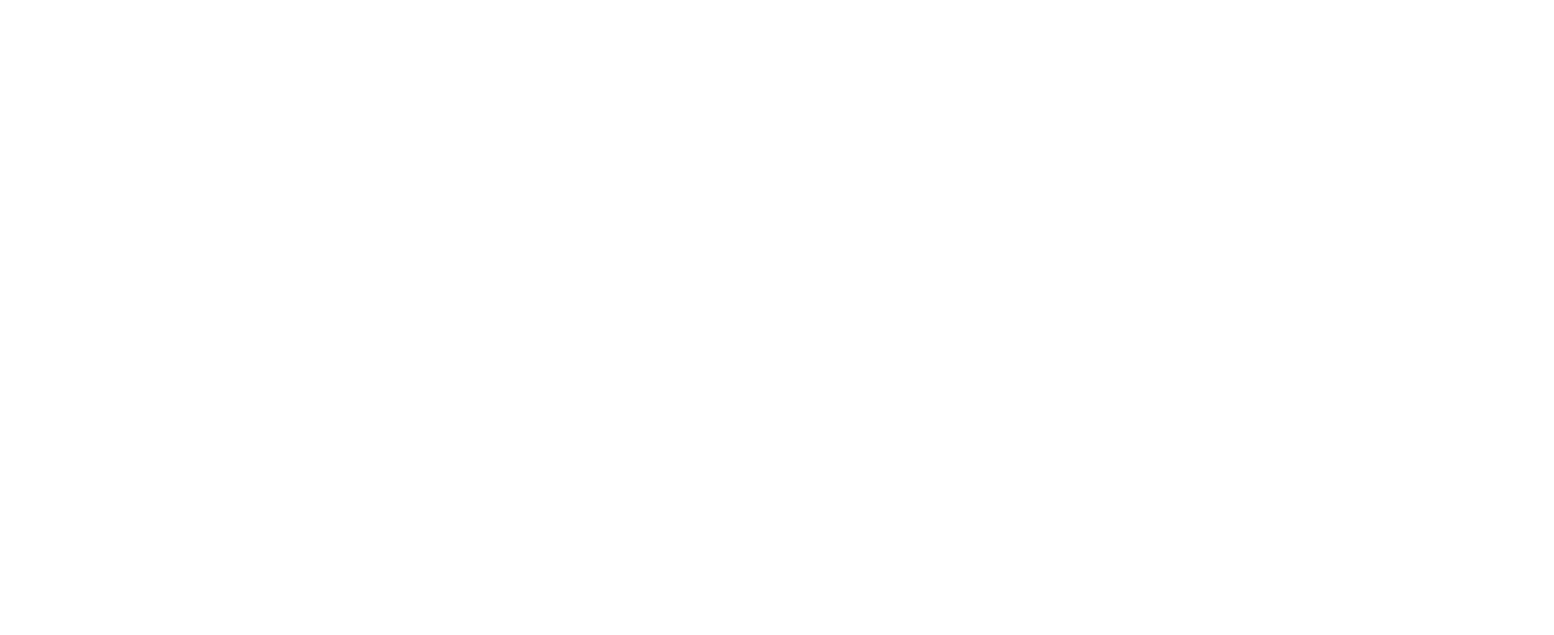
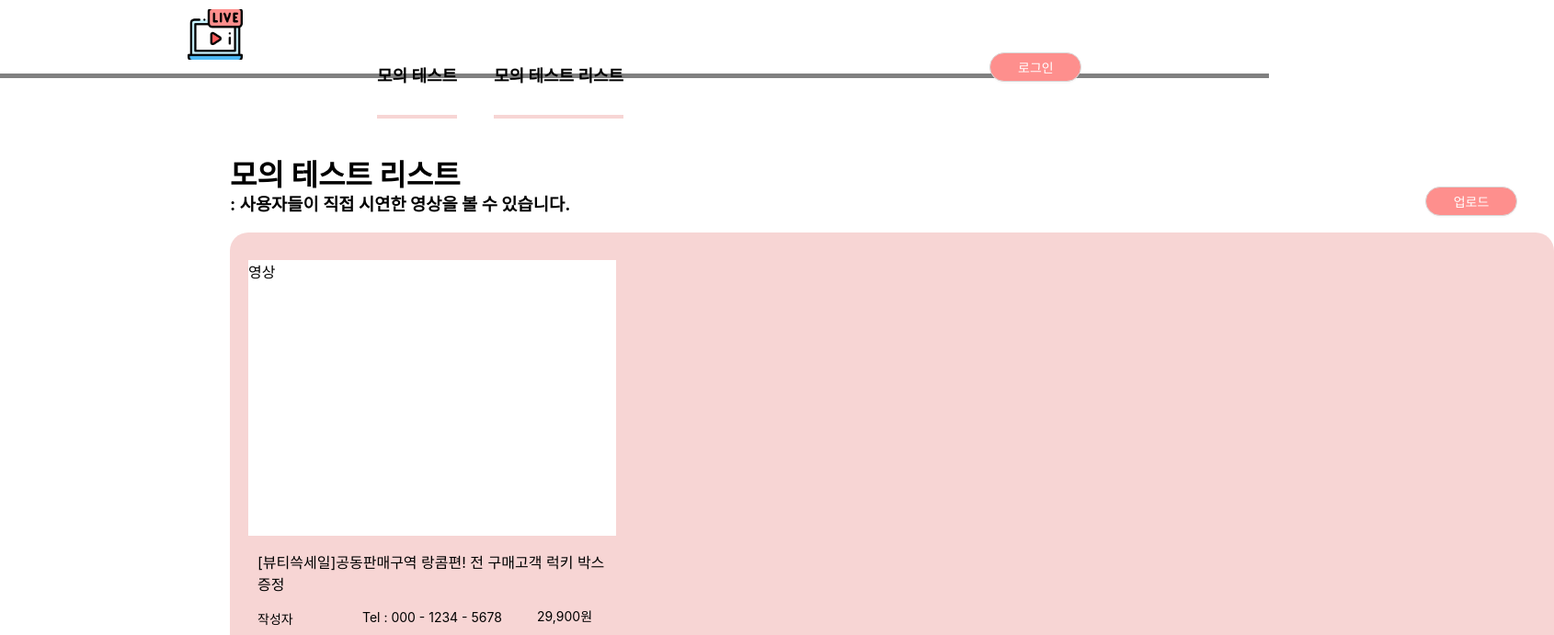
Before and after one commit to han-dae/LearningFront, a React (Create React App) app: page /testlist in a window 1280 px wide. Before the commit this address had no page. Shown: the top 691 px of the page at 92% size, 1690 px wide, since content can reach past the window. Built offline with nearby package versions, Linux system fonts and the light colour scheme.

Commit message:
0126update3

```diff
--- a/src/component/pageComponent/Header.jsx
+++ b/src/component/pageComponent/Header.jsx
@@ -15,21 +15,32 @@
           zIndex: 1,
           width: "100%",
           height: "70px",
-          paddingTop : "10px",
-          borderBottom : "5px gray solid"
+          paddingTop: "10px",
+          borderBottom: "5px gray solid",
         }}
       >
-        <Link to={"/"}> <div style={{ backgroundImage: `url(${Logo})`,
-                backgroundSize: "60px", backgroundRepeat: 'no-repeat', display :"inline-block",width:"70px",height: "55px", marginLeft :"12%"}}>
-
-                  </div></Link>
-
-
-
-        <div style={{position : "relative", right :"0px"}}><Logininfo></Logininfo></div>
-
+        <Link to={"/"}>
+          {" "}
+          <div
+            style={{
+              backgroundImage: `url(${Logo})`,
+              backgroundSize: "60px",
+              backgroundRepeat: "no-repeat",
+              display: "inline-block",
+              width: "70px",
+              height: "55px",
+              marginLeft: "12%",
+            }}
+          ></div>
+        </Link>
+        <div style={{ marginLeft :"340px",marginTop : "-50px",width: "50%", height: "80%" }} className="categoryList">
+          <Link to={"/test"} style={{color :"black"}}><div style={{display :"inline-block", margin : "10px 20px 10px 20px" ,borderBottom : "4px solid #F7D5D4",fontSize :"18px" ,fontWeight :"bold",paddingBottom : "10px"}}>모의 테스트</div></Link>
+          <Link to={"/testlist"} style={{color :"black"}}><div style={{display :"inline-block",margin : "10px 20px 10px 20px", borderBottom : "4px solid #F7D5D4",paddingBottom : "10px",fontSize :"18px" ,fontWeight :"bold"}}>모의 테스트 리스트</div></Link>
+        </div>
+        <div style={{ position: "relative", right: "0px" }}>
+          <Logininfo></Logininfo>
+        </div>
       </Header>
-
     </>
   );
 }
--- a/src/component/pageComponent/Join.jsx
+++ b/src/component/pageComponent/Join.jsx
@@ -5,6 +5,7 @@
 import Background from "./Background";
 import MainHeader from "./Header";
 import styles from "./Login.css";
+import { Button } from "antd";
 class Join extends Component {
   constructor(props) {
     super(props);
@@ -80,7 +81,7 @@
                   <td>
                     <input
                       type="text"
-                      placeholder="이름 입력"
+                      placeholder="아이디 입력"
                       name="user_id"
                       value={this.state.user_id}
                       onChange={this.onChange}
@@ -147,8 +148,8 @@
               </div>
             </table>
 
-            <button className="btn_login" onClick={this.saveUser}>Save</button>
-            <a href="/Login">로그인</a> 페이지로 돌아가기
+            <Button className="btn_login" onClick={this.saveUser} style={{ borderRadius: "20px", width: "100px", float: "right", marginRight: "30px",marginTop :"10px", backgroundColor: "#FE8F8D", color: "white" }}>Save</Button>
+            <p style={{fontSize :"14px"}}><a href="/Login">로그인</a> 페이지로 돌아가기</p>
           </form>
         </div>
         </div>
--- a/src/component/pageComponent/Login.jsx
+++ b/src/component/pageComponent/Login.jsx
@@ -66,7 +66,7 @@
                 <label className="label" style={{marginRight :"75px" ,padding :"5px", marginBottom:"10vh"}}>ID:</label>
                 <input
                   type="text"
-                  placeholder="이름 입력"
+                  placeholder="아이디 입력"
                   name="user_id"
                   value={state.user_id}
                   onChange={onChange}
@@ -86,11 +86,13 @@
                   style={{ padding: "5px" }}
                 />
               </div>
-              <button className="btn_login" onClick={LoginUser} >
+              {/* <Button className="btn_login" onClick={this.saveUser} style={{ borderRadius: "20px", width: "100px", float: "right", marginRight: "30px",marginTop :"10px", backgroundColor: "#FE8F8D", color: "white" }}>Save</Button>*/}
+              <button className="btn_login" onClick={LoginUser} style={{ borderRadius: "20px", width: "100px", float: "right", marginRight: "60px",marginTop :"10px", backgroundColor: "#FE8F8D", color: "white" }} >
                 Login
               </button>
+              <p style={{fontSize :"14px", marginTop :"10px"}}>
               아직 회원이 아니신가요?
-            <a href={"/Join"}>회원가입</a>
+            <a href={"/Join"}><br/>회원가입</a></p>
 
             </form>
 
--- a/src/component/pageComponent/Test3.jsx
+++ b/src/component/pageComponent/Test3.jsx
@@ -132,7 +132,7 @@
             <h3>2. 라이브 커머스의 제목과 설명을 입력하세요.</h3>
             <h3>3.라이브 커머스 영상을 업로드해주세요.</h3>
             <h3>4.분석결과를 토대로 상품의 가격을 책정해주세요.</h3>
-            <Link to={"/test"}>
+            <Link to={"/test2"}>
               <LeftCircleOutlined
                 style={{
                   position: "absolute",
--- a/src/component/pageComponent/Test4.jsx
+++ b/src/component/pageComponent/Test4.jsx
@@ -8,7 +8,7 @@
 import CarouselComponent from "./CarouselComponent";
 import { render } from "@testing-library/react";
 import ScrollBottom from "./ScrollBottom";
-import { RightCircleOutlined } from "@ant-design/icons";
+import { LeftCircleOutlined, RightCircleOutlined } from "@ant-design/icons";
 // 등록
 
 class Test4 extends Component {
@@ -126,7 +126,20 @@
             <input type="checkbox" value="agree" name="agreement2" style={{marginLeft:"10px"}}/>영상 정보 공개
             </form>
           </div>
-          <Link to={"/testPage"}>
+
+          <Link to={"/test3"}>
+              <LeftCircleOutlined
+                style={{
+                  position: "absolute",
+                  bottom: "50px",
+                  marginTop: "0px",
+                  left: "400px",
+                  fontSize: "300%",
+                  color: "black",
+                }}
+              />
+            </Link>
+          <Link to={"/testlist"}>
             <RightCircleOutlined
               style={{
                 position: "absolute",
--- a/src/component/pageComponent/TestPage.jsx
+++ b/src/component/pageComponent/TestPage.jsx
@@ -1,10 +1,100 @@
 import React from "react";
 import MainHeader from "./Header";
-import { Layout, theme } from "antd";
-import Background from "./Background";
 import MainFooter from "./Footer";
-import MainBoard from "./MainBoard";
-import CarouselComponent from "./CarouselComponent";
-import { render } from "@testing-library/react";
-import ScrollBottom from "./ScrollBottom";
-import { Content, Header } from "antd/es/layout/layout";
+import { Button } from "antd";
+import { Link } from "react-router-dom";
+const TestPage = () => {
+  return (
+    <div>
+      <MainHeader />
+      <div style={{ marginTop: "80px" }}>
+        <div
+          style={{
+            marginTop: "0",
+            marginLeft: "250px",
+            width: "1400px",
+            height: "400px",
+            backgroundColor: "white",
+          }}
+        >
+          <div className="categoryEx">
+            <h1>모의 테스트 리스트</h1>
+            <h3 style={{ marginTop: "-25px" }}>
+              : 사용자들이 직접 시연한 영상을 볼 수 있습니다.
+            </h3>
+          </div>
+          <Link to={"/test"}>
+          <Button
+          style={{ borderRadius: "20px", width: "100px", float: "right", marginTop: "-50px", marginRight: "0%", backgroundColor: "#FE8F8D", color: "white" }}>
+          업로드
+        </Button>
+        </Link>
+
+
+
+
+
+
+
+          <div
+            className="videoSpace"
+            style={{
+              padding: "30px 20px 30px 20px",
+              width: "1400px",
+              display: "inline-block",
+              backgroundColor: "#f7d5d4",
+              borderRadius : "20px"
+            }}
+          >
+            <div className="videoContents">
+              {/* 비디오 컨텐츠 넣는곳*/}
+              <div
+                style={{
+                  width: "400px",
+                  height: "300px",
+                  backgroundColor: "white",
+                }}
+              >영상</div>
+              <div className="ExSpace" style={{ marginLeft :"10px",width: "380px" }}>
+                {/* 비디오 설명 넣는곳*/}
+
+                <p style={{ fontSize: "16px" }}>
+                  [뷰티쓱세일]공동판매구역 랑콤편! 전 구매고객 럭키 박스 증정
+                </p>
+
+                <div className="userName" style={{ fontSize: "14px" }}>
+                  작성자
+                </div>
+                <div
+                  className="telNumber"
+                  style={{
+                    width: "20vw",
+                    marginLeft: "30%",
+                    marginTop: "-20px",
+                    fontSize: "14px",
+                  }}
+                >
+                  Tel : 000 - 1234 - 5678
+                </div>
+                <div
+                  className="price"
+                  style={{
+                    width: "20vw",
+                    marginLeft: "80%",
+                    marginTop: "-20px",
+                    fontSize: "14px",
+                  }}
+                >
+                  29,900원
+                </div>
+              </div>
+            </div>
+          </div>
+        </div>
+      </div>
+
+      <MainFooter />
+    </div>
+  );
+};
+export default TestPage;
--- a/src/component/route/AppRouter.jsx
+++ b/src/component/route/AppRouter.jsx
@@ -16,7 +16,7 @@
 
 import FormService from "../pageComponent/Dont_Touch/FormService";
 import SendData from "../pageComponent/Dont_Touch/FormS1";
-
+import TestPage from "../pageComponent/TestPage";
 import TextArea from "antd/es/input/TextArea";
 import View from "../pageComponent/View";
 
@@ -39,6 +39,7 @@
                     <Route path="/test4" element={<TestComponent4 />} />
                     <Route path="/daechan" element={<FormService />} />
                     <Route path="/daechan2" element={<SendData/>} />
+                    <Route path="/testlist" element={<TestPage/>} />
 
 
                     <Route path="/view" element={<View />} />
```
